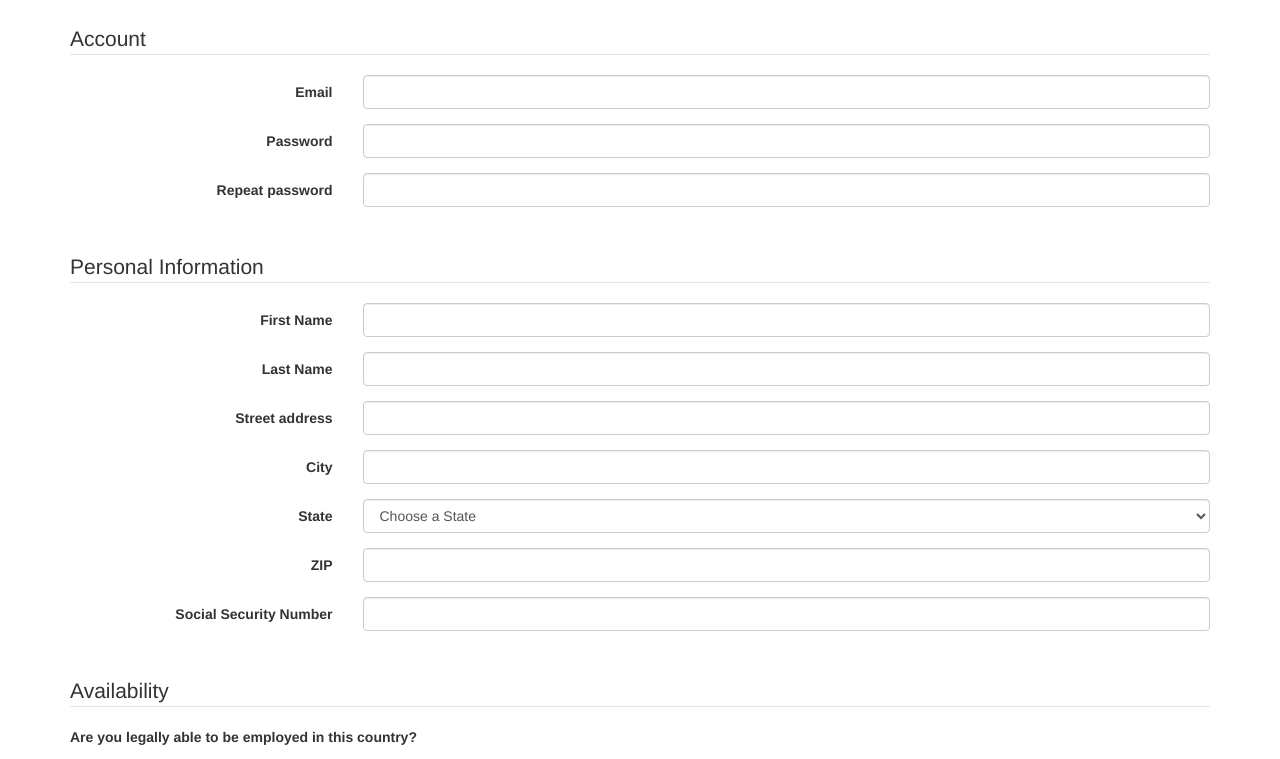
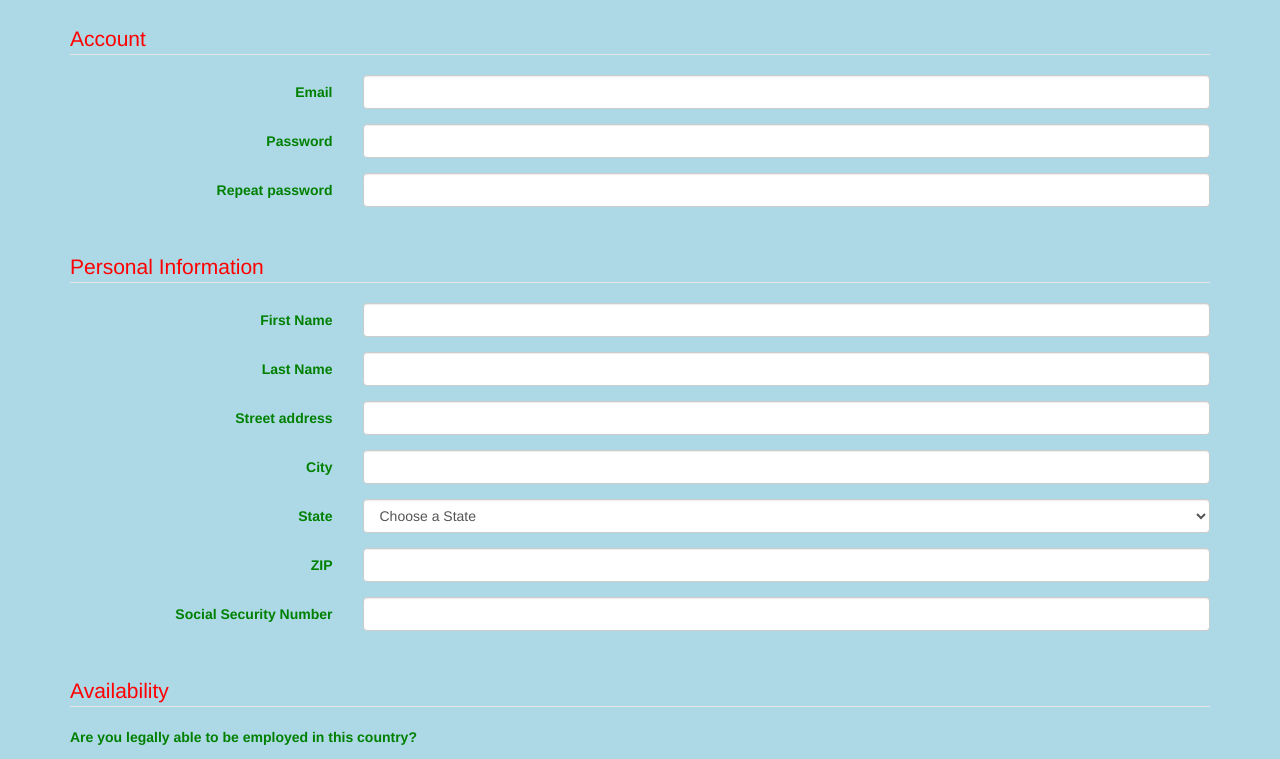
Before and after one commit to cjshelby-1929697/cjshelby-1929697.github.io, a plain HTML site: page jobApplicationForm.html in a window 1280 px wide. Shown: the part 69-828 px from the top of the page. Drawn offline with nearby package versions, Linux system fonts and the light colour scheme.

Commit message:
Add files via upload

```diff
--- a/jobApplicationForm.html
+++ b/jobApplicationForm.html
@@ -4,6 +4,7 @@
 	<meta name="viewport" content="width=device-width, initial-scale=1.0">
 	<title>Job Application</title>
 	<link href="http://netdna.bootstrapcdn.com/bootstrap/3.0.0/css/bootstrap.min.css" rel="stylesheet">
+	<link rel="stylesheet" href="jobAppCss.css">
 </head>
 <body>
 <div class="container">
```
